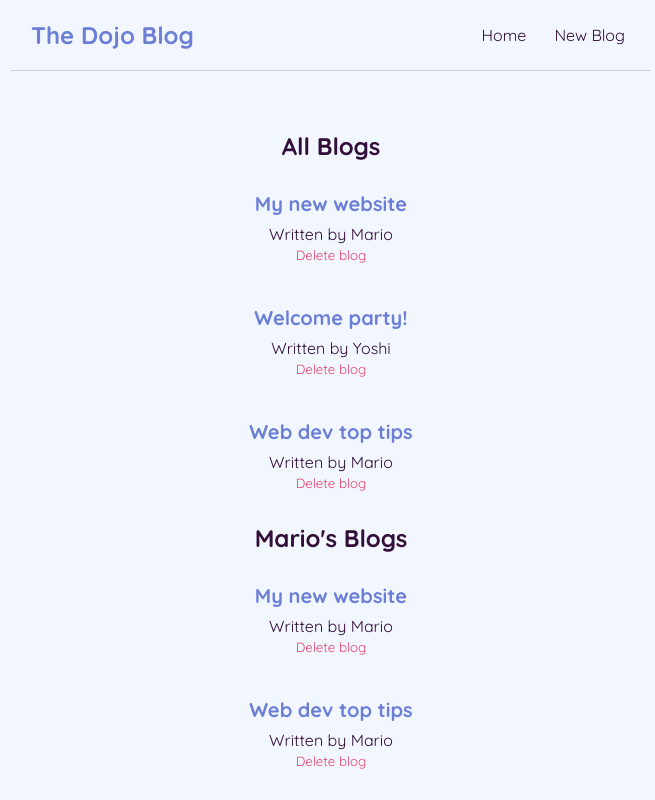
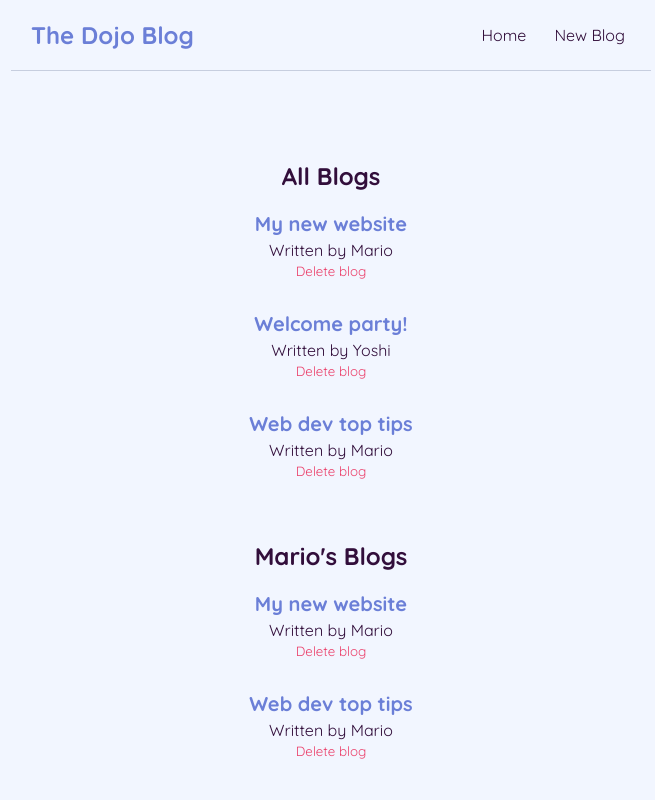
Before and after one commit to julius-alexander/recipes, a React (Create React App) app in the folder first-web/: page / in a window 1280 px wide. Shown: the top 800 px of the page, without its empty margins (309-964 px from the left). Built offline with nearby package versions, Linux system fonts and the light colour scheme.

Commit message:
Added content from episode 14

```diff
--- a/first-web/src/Home.js
+++ b/first-web/src/Home.js
@@ -1,4 +1,4 @@
-import { useState } from 'react';
+import { useState, useEffect } from 'react';
 import BlogList from './BlogList';
 
 const Home = () => {
@@ -13,6 +13,10 @@ const Home = () => {
         setBlogs(newBlogs);
     }
 
+    useEffect(() => {
+        console.log('use effect ran');
+    });
+
     return (
         <div className="home">
             <BlogList blogs={ blogs } title="All Blogs" handleDelete={ handleDelete }/>
--- a/first-web/src/index.css
+++ b/first-web/src/index.css
@@ -37,17 +37,22 @@
 
 /* blog previews / list */
 .blog-preview {
-    padding: 10px 16px;
-    margin: 20px;
+    padding: 10px;
+    margin: 10px;
     border-bottom: 1px solid #F2F6FF
 }
 .blog-preview:hover {
     box-shadow: 1px 3px 5px rgba(0,0,0,0.1);
+    border-radius: 16px;
 }
 .blog-preview h2 {
     font-size: 20px;
     color: #6B7FD7;
-    margin-bottom: 8px;
+    margin-bottom: 4px;
+}
+.blog-list {
+    margin: 20px;
+    padding: 10px;
 }
 
 /* Delete blog button */
```
